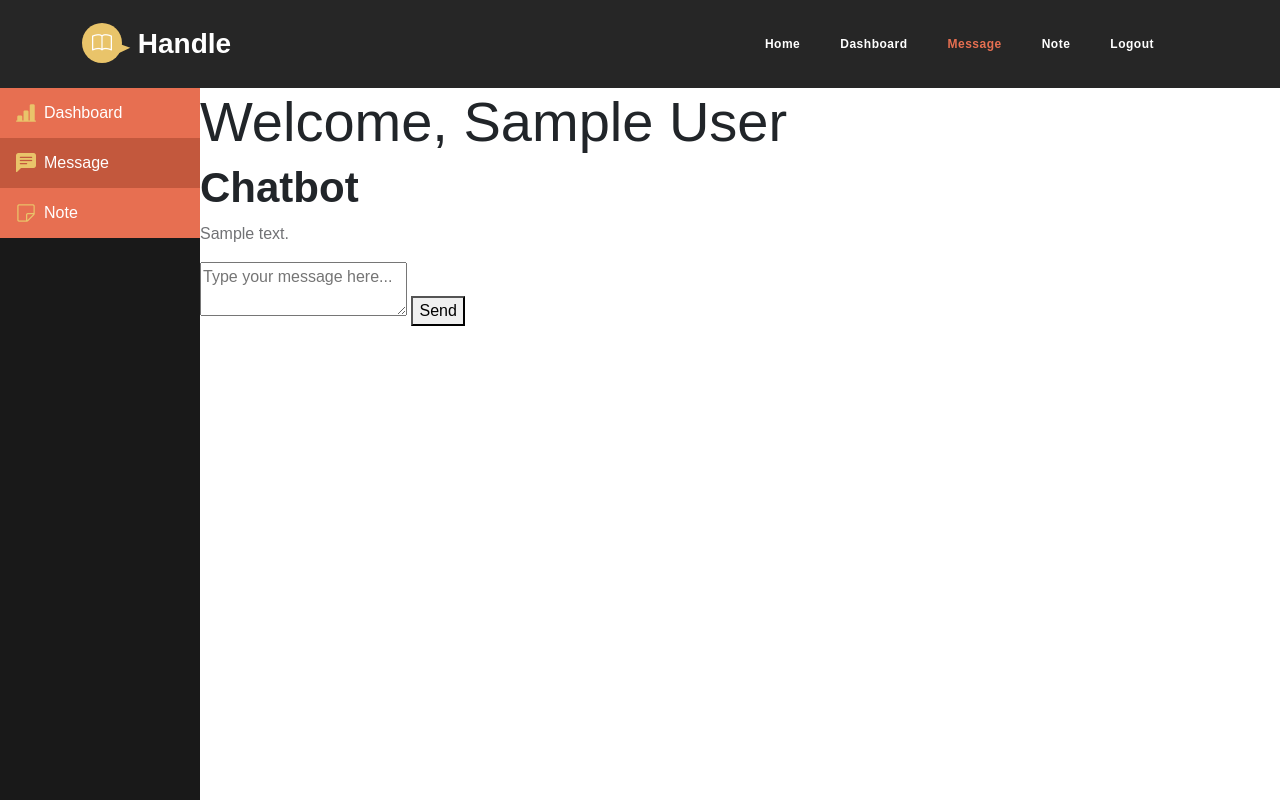
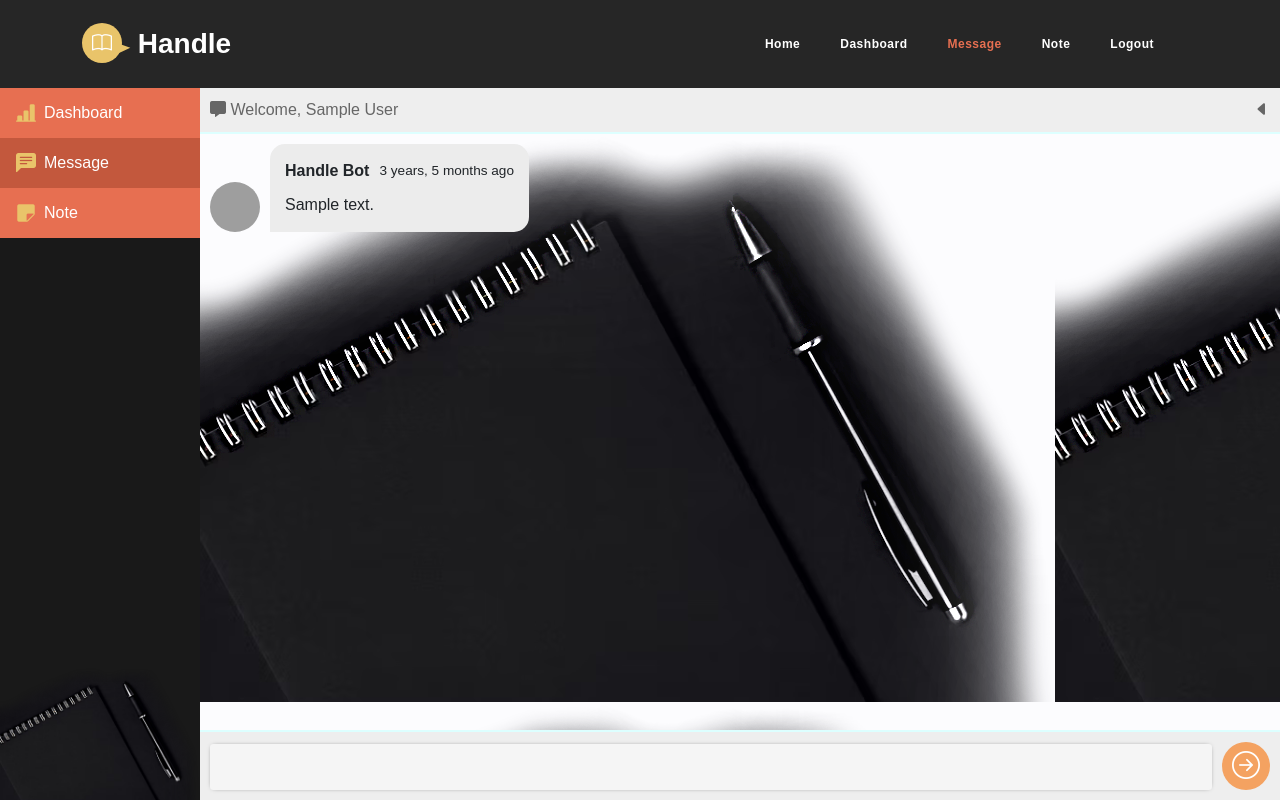
Before and after one commit to snow-dev-1004/handle-creator-dashboard, a Django app: page /chat/ in a window 1280 px wide. Run offline with Django 4.2, Linux system fonts and the light colour scheme; a user stored in the database is signed in; tables that the repository leaves empty hold one stand-in row (values such as "Sample post"); some libraries are stand-ins or nearby versions; some web fonts are replaced; grey boxes are pictures that could not be loaded.

Commit message:
alomst done chat, note frontend, add the loader

```diff
--- a/chat/models.py
+++ b/chat/models.py
@@ -4,7 +4,7 @@ from django.contrib.auth.models import User
 class Chat(models.Model):
     user=models.ForeignKey(User, on_delete=models.CASCADE, related_name='message')
     message = models.TextField()
-    sender = models.PositiveIntegerField(null=False)
+    sender = models.PositiveIntegerField(null=False) # 0: ownder, 1: bot
     datetime = models.DateTimeField(auto_now=True)
 
     @property
--- a/chat/views.py
+++ b/chat/views.py
@@ -26,10 +26,14 @@ def chat_view(request):
         })
 
     chats = models.Chat.objects.filter(user=request.user.id).order_by("-datetime")[:3]
+    chat_list = list(chats)
+    sorted_chats = sorted(chat_list, key=lambda chat: chat.datetime)
     return render(request, 'chat/chat.html', {
-        'chats': chats
+        'chats': sorted_chats
     })
 
 @login_required
 def notebook_view(request):
+    # if request.method=='POST':
+
     return render(request, 'chat/notebook.html')
--- a/handlechat/settings.py
+++ b/handlechat/settings.py
@@ -46,7 +46,8 @@ INSTALLED_APPS = [
     'django.contrib.staticfiles',
     'account',
     'chat',
-    'compressor'
+    'compressor',
+    'django.contrib.humanize'
 ]
 
 MIDDLEWARE = [
--- /dev/null
+++ b/static/css/chat.css
@@ -0,0 +1,193 @@
+:root {
+  --body-bg: linear-gradient(135deg, #f5f7fa 0%, #c3cfe2 100%);
+  --msger-bg: #fff;
+  --border: 2px solid #dff;
+  --left-msg-bg: #ececec;
+  --right-msg-bg: var(--primary-color);
+}
+
+.chat-container .chat-wrapper {
+  width: 100%;
+  height: 100%;
+}
+
+.chat-container .chat-wrapper .msger {
+  display: flex;
+  flex-flow: column wrap;
+  justify-content: space-between;
+  width: 100%;
+  height: 100%;
+  background: var(--msger-bg);
+  box-shadow: 0 15px 15px -5px rgba(0, 0, 0, 0.2);
+}
+
+.msger-header {
+  display: flex;
+  justify-content: space-between;
+  padding: 10px;
+  border-bottom: var(--border);
+  background: #eee;
+  color: #666;
+}
+
+.msger-header .msger-header-options {
+	cursor: pointer;
+}
+.msger-header .msger-header-options:hover  {
+	color: var(--primary-color)
+}
+
+.msger-chat {
+  flex: 1;
+  overflow-y: auto;
+  padding: 10px;
+}
+.msger-chat::-webkit-scrollbar {
+  width: 6px;
+}
+.msger-chat::-webkit-scrollbar-track {
+  background: #ddd;
+}
+.msger-chat::-webkit-scrollbar-thumb {
+  background: #bdbdbd;
+}
+.msg {
+  display: flex;
+  align-items: flex-end;
+  margin-bottom: 10px;
+}
+.msg:last-of-type {
+  margin: 0;
+}
+.msg-img {
+  width: 50px;
+  height: 50px;
+  margin-right: 10px;
+  background: #ddd;
+  background-repeat: no-repeat;
+  background-position: center;
+  background-size: cover;
+  border-radius: 50%;
+}
+.msg-bubble {
+  max-width: 450px;
+  padding: 15px;
+  border-radius: 15px;
+  background: var(--left-msg-bg);
+}
+.msg-info {
+  display: flex;
+  justify-content: space-between;
+  align-items: center;
+  margin-bottom: 10px;
+}
+.msg-info-name {
+  margin-right: 10px;
+  font-weight: bold;
+}
+.msg-info-time {
+  font-size: 0.85em;
+}
+
+.left-msg .msg-bubble {
+  border-bottom-left-radius: 0;
+}
+
+.right-msg {
+  flex-direction: row-reverse;
+}
+.right-msg .msg-bubble {
+  background: var(--right-msg-bg);
+  color: #fff;
+  border-bottom-right-radius: 0;
+}
+.right-msg .msg-img {
+  margin: 0 0 0 10px;
+}
+
+.msger-inputarea {
+  display: flex;
+  align-items: end;
+  padding: 10px;
+  border-top: var(--border);
+  background: #eee;
+  overflow: hidden;
+}
+.msger-inputarea * {
+  outline: none;
+  padding: none;
+  border: none;
+  border-radius: 3px;
+  font-size: 1em;
+}
+.msger-input {
+  flex: 1;
+  background: #f5f5f5;
+  border: 1px solid transparent;
+  transition: all 0.3s;
+  box-shadow: 0px 0px 5px -3px black;
+  padding: 10px;
+}
+.msger-input:focus {
+  background: #ffffff;
+  border-color: var(--secondary-color);
+}
+.msger-send-btn-wrap {
+  margin-left: 10px;
+}
+.msger-send-btn {
+  border-radius: 100px;
+  padding: 5px;
+  display: flex;
+  align-items: center;
+  justify-content: center;
+  background: var(--custom-btn-bg-color);
+  color: #fff;
+  font-weight: bold;
+	font-size: 28px;
+	width: 48px;
+	height: 48px;
+  cursor: pointer;
+  transition: all 0.23s;
+}
+.msger-send-btn:hover {
+  background: var(--custom-btn-bg-hover-color);
+}
+
+.msger-chat {
+  background-color: #fcfcfe;
+  background-image: url("static/images/notebook.png");
+}
+
+
+.chat-container .loader {
+  width: 48px;
+  height: 48px;
+  border-radius: 50%;
+  display: inline-block;
+  border-top: 4px solid #FFF;
+  border-right: 4px solid transparent;
+  box-sizing: border-box;
+  animation: send-rotation 1s linear infinite;
+}
+.chat-container .loader::after {
+  content: '';
+  box-sizing: border-box;
+  position: absolute;
+  left: 0;
+  top: 0;
+  width: 48px;
+  height: 48px;
+  border-radius: 50%;
+  border-left: 4px solid #FF3D00;
+  border-bottom: 4px solid transparent;
+  animation: send-rotation 0.5s linear infinite reverse;
+}
+@keyframes send-rotation {
+  0% {
+    transform: rotate(0deg);
+  }
+  100% {
+    transform: rotate(360deg);
+  }
+}
--- a/static/css/main.css
+++ b/static/css/main.css
@@ -4,4 +4,6 @@
 
 .main-container {
   overflow-y: auto;
+  flex-grow: 1;
+  width: 100%;
 }
--- a/static/css/menu.css
+++ b/static/css/menu.css
@@ -1,8 +1,12 @@
 .menu-wrap {
   min-width: 200px;
+  width: 200px;
   height: 100;
   /* background-color: #0f0c05; */
-  background-color: rgba(0, 0, 0, 0.9)!important;
+  background-color: rgba(0, 0, 0, 0.9) !important;
+  display: flex;
+  flex-direction: column;
+  justify-content: space-between;
 }
 
 .menu-container {
@@ -32,11 +36,11 @@
   transition: color 0.2s, color 0.2s;
 }
 
-.menu-container li a:hover, .menu-container li a.active {
+.menu-container li a:hover,
+.menu-container li a.active {
   background-color: #c3583d;
 }
 
-.menu-wrap>image {
-
-    width: 200px;
+.menu-wrap > img {
+  width: 100%;
 }
--- a/static/js/chat.js
+++ b/static/js/chat.js
@@ -0,0 +1,84 @@
+let lastUpdatedTime = Date.now(),
+  loading = false;
+
+$(document).ready(function () {
+  const chatScrollTop = () => {
+    $(".msger-chat")[0].scrollTop = 10000000000;
+  };
+
+  const sendMessage = () => {
+    let text = $(".msger-input")[0].innerHTML;
+    $(".msger-input")[0].innerHTML = "";
+    loading = true;
+    $(".msger-send-loader").toggleClass("d-none");
+    $(".msger-send-btn").toggleClass("d-none");
+
+    let csrfToken = $("[name='csrfmiddlewaretoken']").val();
+    text = text.replaceAll("<br>", "\n");
+    let data = new FormData();
+    data.append("message", text);
+    data.append("csrfmiddlewaretoken", csrfToken);
+    let ownerMessageTemplate = `
+			<div class="msg right-msg">
+				<div
+					class="msg-img"
+					style="
+						background-image: url(https://image.flaticon.com/icons/svg/327/327779.svg);
+					"
+				></div>
+				<div class="msg-bubble">
+					<div class="msg-info">
+						<div class="msg-info-name">${userFirstName}</div>
+						<div class="msg-info-time">Just now</div>
+					</div>
+					<div class="msg-text">
+						${text}
+					</div>
+				</div>
+			</div>`;
+    $(".msger-chat").append(ownerMessageTemplate);
+    chatScrollTop();
+
+    axios
+      .post("/chat/", data)
+      .then((res) => {
+        loading = false;
+
+        let botMessageTemplate = `
+					<div class="msg left-msg">
+						<div
+							class="msg-img"
+							style="
+								background-image: url(https://image.flaticon.com/icons/svg/327/327779.svg);
+							"
+						></div>
+						<div class="msg-bubble">
+							<div class="msg-info">
+								<div class="msg-info-name">Handle bot</div>
+								<div class="msg-info-time">Just now</div>
+							</div>
+							<div class="msg-text">
+								${res.data.data}
+							</div>
+						</div>
+					</div>`;
+        $(".msger-chat").append(botMessageTemplate);
+        chatScrollTop();
+        $(".msger-send-loader").toggleClass("d-none");
+        $(".msger-send-btn").toggleClass("d-none");
+      })
+      .catch((errors) => {});
+  };
+
+  chatScrollTop();
+  $(".msger-send-btn").click(function () {
+    sendMessage();
+  });
+	$(document).on('keydown', (e) => {
+		if (e.ctrlKey && e.keyCode == 13) {
+			if ($('.msger-input').is(':focus')) {
+				sendMessage();
+			}
+		}
+	})
+});
--- a/templates/chat/chat.html
+++ b/templates/chat/chat.html
@@ -1,52 +1,74 @@
 {% extends 'layout/base.html' %}
 {% load static %}
+{% load humanize %}
+{% block title %} Home Page {% endblock %}
 
-{% block title %} Home Page {% endblock %} {% block content %}
+{% block content %}
+
+<link href="{% static 'css/chat.css' %}" rel="stylesheet" />
 
 <div class="main-wrap d-flex">
   {% include 'layout/menu.html' with page='chat' %}
-  <div class="main-container">
-    <h1 class="display-4">
-      Welcome, {{ user.first_name.title|default:'Guest' }} {{ user.last_name.title|default:'Guest' }}
-    </h1>
+  <div class="main-container chat-container">
     <div class="chat-wrapper">
-      <div class="chat-header">
-        <h1>Chatbot</h1>
-      </div>
-      <div class="chat-body">
-        <div class="message-container">
+      <section class="msger">
+        <header class="msger-header">
+          <div class="msger-header-title">
+            <i class="fas fa-comment-alt"></i> Welcome,
+            {{ user.first_name.title|default:'Guest' }} {{ user.last_name.title|default:'Guest' }}
+          </div>
+          <div class="msger-header-options">
+            <span><i class="bi-caret-left-fill"></i></span>
+          </div>
+        </header>
+
+        <main class="msger-chat">
           {% for chat in chats %}
-          <p class="{% if chat.sender == 0 %}user{% endif %}">{{ chat.message }}</p>
+            <div class="msg {% if chat.sender == 1 %}left{% else %}right{% endif %}-msg">
+              <div
+                class="msg-img"
+                style="
+                  background-image: url(https://image.flaticon.com/icons/svg/327/327779.svg);
+                "
+              ></div>
+
+              <div class="msg-bubble">
+                <div class="msg-info">
+                  <div class="msg-info-name">{% if chat.sender == 1 %}Handle Bot{% else %}{{ user.first_name.title }}{% endif %}</div>
+                  <div class="msg-info-time">{{ chat.datetime|naturaltime }}</div>
+                </div>
+
+                <div class="msg-text">
+                  {{ chat.message }}
+                </div>
+              </div>
+            </div>
           {% endfor %}
+        </main>
+
+        <div class="msger-inputarea">
+          <div
+            contenteditable="true"
+            role="textbox"
+            dir="auto"
+            type="text"
+            class="msger-input"
+            placeholder="Enter your message..."
+          ></div>
+          <div class="msger-send-btn-wrap">
+            <span class="msger-send-loader loader d-none"></span>
+            <button class="msger-send-btn">
+              <i class="bi-arrow-right-circle"></i>
+            </button>
+          </div>
         </div>
-        <div class="input-container">
-          <textarea
-            id="message"
-            placeholder="Type your message here..."
-            spellcheck="false"
-          ></textarea>
-          <button id="send" onclick="sendMessage()">Send</button>
-        </div>
-      </div>
+      </section>
     </div>
   </div>
 
+  <script src="{% static 'js/chat.js' %}"></script>
   <script>
-    function sendMessage() {
-      let text = document.querySelector("#message").value;
-      console.log(text);
-      let data = new FormData();
-      data.append("message", text);
-      data.append("csrfmiddlewaretoken", "{{csrf_token}}");
-
-      axios
-        .post("{% url 'chat' %}", data) // 4
-        .then((res) => {
-          console.log(res.data.message);
-          $(".message-container")[0].innerHTML = $(".message-container")[0].innerHTML + res.data.data;
-        }) // 5
-        .catch((errors) => console.log(errors)); // 6
-    }
+    let userFirstName = "{{ user.first_name.title }}";
   </script>
 </div>
 {% endblock %}
--- a/templates/layout/header.html
+++ b/templates/layout/header.html
@@ -25,7 +25,8 @@
     crossorigin="anonymous"
   />
   {% endcomment %}
-  <!-- Font awesome icons -->
+
+  {% csrf_token %}
   <link
     rel="stylesheet"
     href="https://use.fontawesome.com/releases/v5.8.2/css/all.css"
--- a/templates/layout/menu.html
+++ b/templates/layout/menu.html
@@ -19,11 +19,11 @@
     </li>
     <li>
       <a href="{% url 'notebook' %}" class="{% if page == 'notebook' %}active{% endif %}">
-        <span class="bi-sticky"></span>
+        <span class="bi-sticky-fill"></span>
         Note</a
       >
     </li>
   </ul>
 
-  {% comment %} <img src="{% static 'images/notebook.png' %}" /> {% endcomment %}
+  <img src="{% static 'images/notebook.png' %}" />
 </div>
```
Also changed, not shown: static/css/note.css (added, +21 -0 lines), static/js/note.js (added, +27 -0 lines), templates/chat/notebook.html (+7 -7 lines), static/images/chat.png (renamed from static/images/Screenshot_3.png), static/images/notebook.png.
